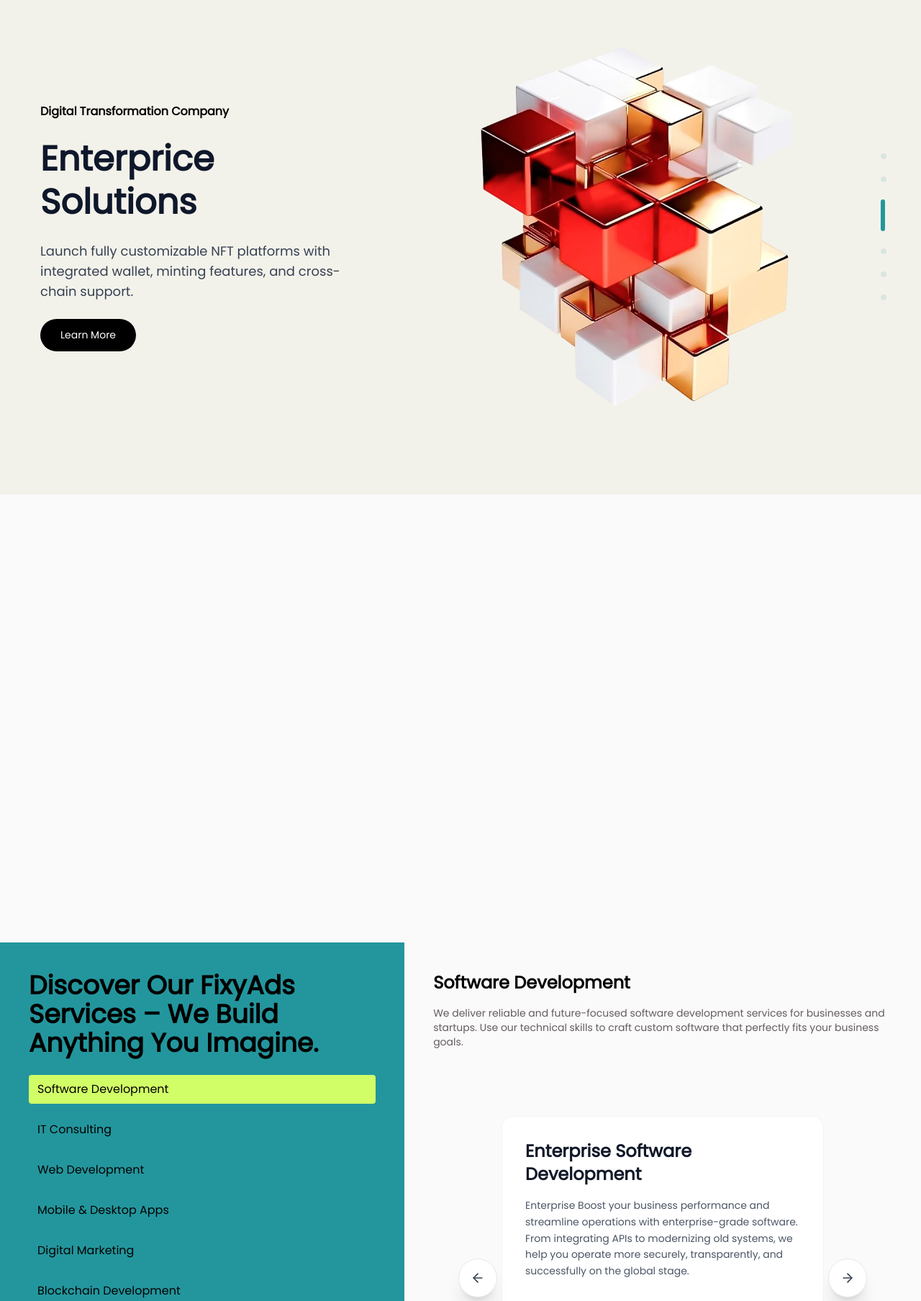
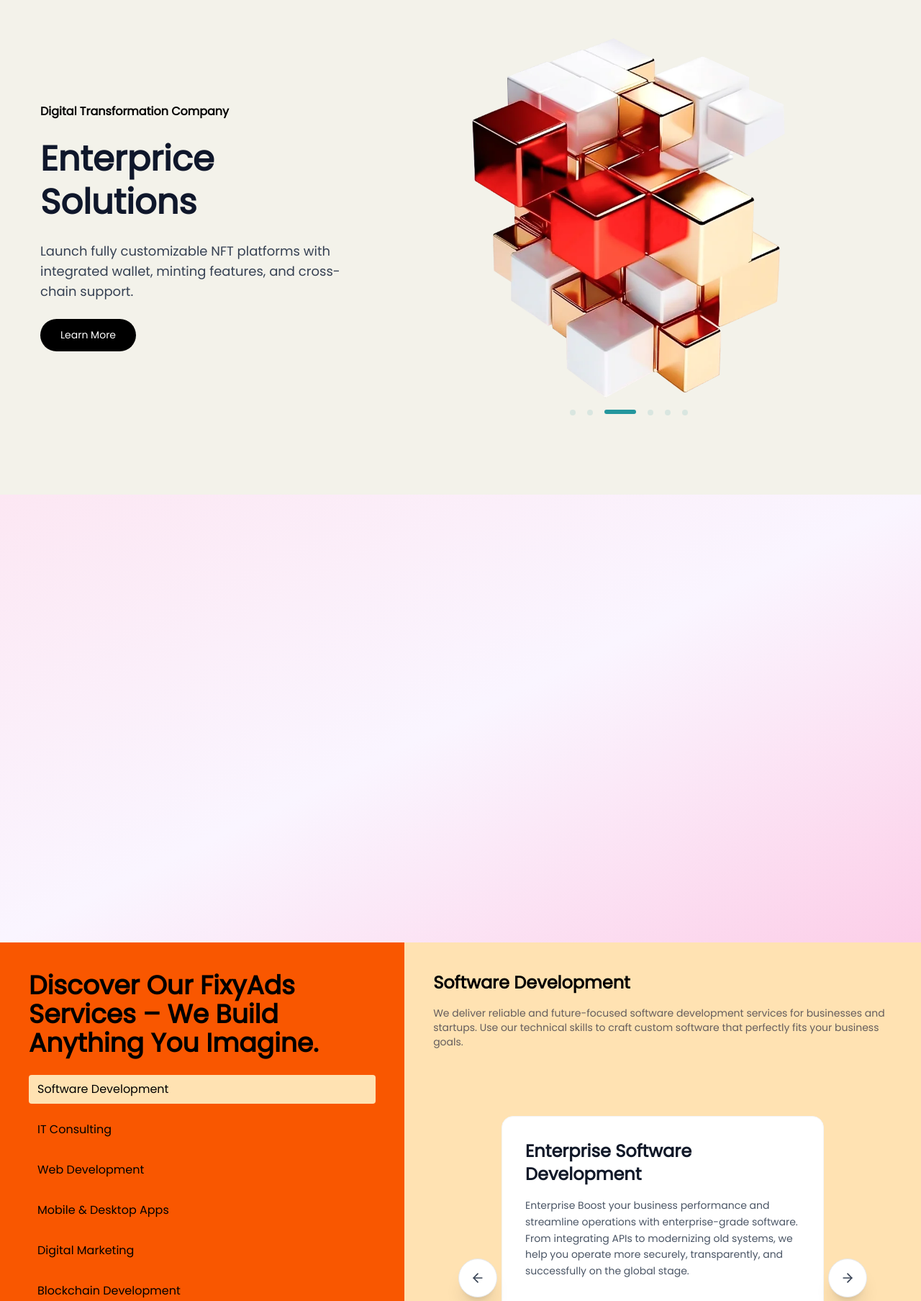
Before and after one commit to MadanDev2077/services, a Next.js app: page / in a window 1280 px wide. Shown: the part 113-1920 px from the top of the page at 72% size. Built offline with nearby package versions, Linux system fonts and the light colour scheme.

Commit message:
Background color changes

```diff
--- a/src/components/CommonLayouts/SignUpCard.js
+++ b/src/components/CommonLayouts/SignUpCard.js
@@ -38,7 +38,7 @@
       ref={containerRef}
       className="container !py-0 !-mt-40 sm:!-mt-50 md:!-mt-[170px] lg:!-mt-[220px] xl:!-mt-[230px] relative z-10"
     >
-      <div className="bg-[#24a3aa] rounded-4xl py-5 sm:py-8 md:py-10 lg:py-14 px-5 sm:px-8 lg:px-10 flex flex-col md:flex-row gap-y-5 md:gap-x-4 lg:gap-x-10">
+      <div className="bg-[#f95700] rounded-4xl py-5 sm:py-8 md:py-10 lg:py-14 px-5 sm:px-8 lg:px-10 flex flex-col md:flex-row gap-y-5 md:gap-x-4 lg:gap-x-10">
         <div className="space-y-2 md:space-y-4 text-white font-bold text-3xl md:text-4xl xl:text-5xl w-full md:w-[50%]">
           <h2>Sign Up For</h2>
           <h2>Special Offer</h2>
--- a/src/components/CryptoHero.js
+++ b/src/components/CryptoHero.js
@@ -54,7 +54,7 @@
   return (
     <section
       ref={containerRef}
-      className="container bg-gradient-to-br from-pink-100 via-purple-50 to-pink-200 relative overflow-hidden"
+      className="container bg-pink relative overflow-hidden"
     >
       {/* Background decorative elements */}
       <div className="absolute inset-0 overflow-hidden">
--- a/src/components/EngagementModel/EngagementModel.js
+++ b/src/components/EngagementModel/EngagementModel.js
@@ -78,7 +78,7 @@
   ];
 
   return (
-    <section ref={containerRef} className="bg-[#f7f7f9]  container">
+    <section ref={containerRef} className="bg-gray  container">
       <div ref={leftContentRef} className="max-w-6xl mx-auto ">
         <h2 className="text-4xl md:text-6xl font-light text-[#1d1d1f] leading-tight">
           ENGAGEMENT
--- a/src/components/Hero.js
+++ b/src/components/Hero.js
@@ -2,14 +2,13 @@
 
 import { useEffect, useRef, useState } from "react";
 import { Swiper, SwiperSlide } from "swiper/react";
-import { Autoplay, Mousewheel, Pagination } from "swiper/modules";
+import { Autoplay, Pagination } from "swiper/modules";
 import "swiper/css";
 import "swiper/css/autoplay";
 import "swiper/css/pagination";
-import "swiper/css/mousewheel";
 
 import gsap from "gsap";
-import ScrollTrigger from "gsap/dist/ScrollTrigger"; // ✅ CORRECT for Vite, CRA, and Next.js
+import ScrollTrigger from "gsap/dist/ScrollTrigger";
 
 import game from "../assets/Images/section/game.webp";
 import web3 from "../assets/Images/section/webe.webp";
@@ -66,26 +65,38 @@
 
   useEffect(() => {
     const ctx = gsap.context(() => {
-      const tl = gsap.timeline({
-        scrollTrigger: {
-          trigger: bannerRef.current,
-          start: "top 80%",
-          end: "bottom 20%", // Ensures full section is scrolled through
-          toggleActions: "play reverse play reverse", // 👈 auto-reverse
-          // markers: true, // ✅ uncomment for debugging scroll positions
-        },
+      const resetToInitial = () => {
+        gsap.set(".crypto-left", { x: -100, opacity: 0 });
+        gsap.set(".crypto-right", { x: 100, opacity: 0 });
+      };
+
+      const animateIn = () => {
+        gsap.to(".crypto-left", {
+          x: 0,
+          opacity: 1,
+          duration: 1.2,
+          ease: "power3.out",
+        });
+        gsap.to(".crypto-right", {
+          x: 0,
+          opacity: 1,
+          duration: 1.2,
+          ease: "power3.out",
+          delay: 0.2,
+        });
+      };
+
+      resetToInitial();
+
+      ScrollTrigger.create({
+        trigger: bannerRef.current,
+        start: "top 80%",
+        end: "bottom 20%",
+        onEnter: animateIn,
+        onEnterBack: animateIn,
+        onLeave: resetToInitial,
+        onLeaveBack: resetToInitial,
       });
-
-      tl.fromTo(
-        ".crypto-left",
-        { x: -100, opacity: 0 },
-        { x: 0, opacity: 1, duration: 1.2, ease: "power3.out" }
-      ).fromTo(
-        ".crypto-right",
-        { x: 100, opacity: 0 },
-        { x: 0, opacity: 1, duration: 1.2, ease: "power3.out" },
-        "-=0.6"
-      );
     }, bannerRef);
 
     return () => ctx.revert();
@@ -94,7 +105,7 @@
   return (
     <section
       ref={bannerRef}
-      className="min-h-screen container justify-center overflow-x-hidden flex flex-col gap-x-10 md:flex-row items-center justify-between px-6 md:px-16 py-12 bg-[#f3f2ea]"
+      className="min-h-screen container justify-center md:justify-between overflow-x-hidden flex flex-col gap-x-10 md:flex-row items-center  px-6 md:px-16 py-12 bg-gray"
     >
       {/* LEFT */}
       <div className="crypto-left md:w-[40%] w-full text-center md:text-left space-y-6">
@@ -109,9 +120,9 @@
       </div>
 
       {/* RIGHT */}
-      <div className="crypto-right hidden md:inline-block md:w-[60%] w-full mt-10 md:mt-0 relative">
+      <div className="crypto-right hidden md:flex md:flex-col md:w-[60%] w-full mt-10 md:mt-0 relative">
         <Swiper
-          direction="vertical"
+          direction="horizontal"
           slidesPerView={1}
           spaceBetween={30}
           loop={true}
@@ -120,15 +131,10 @@
             clickable: true,
             el: ".swiper-pagination-custom",
           }}
-          mousewheel={{
-            forceToAxis: true,
-            thresholdDelta: 50,
-            releaseOnEdges: true,
-          }}
           onSlideChange={(swiper) => {
             setActiveIndex(swiper.realIndex);
           }}
-          modules={[Autoplay, Pagination, Mousewheel]}
+          modules={[Autoplay, Pagination]}
           grabCursor={true}
           className="w-full h-[400px] md:h-[500px] rounded-lg overflow-hidden z-10"
         >
@@ -137,14 +143,14 @@
               <img
                 src={item.image}
                 alt={item.title}
-                className="w-full h-full object-contain rounded-lg shadow"
+                className="w-full h-full object-contain rounded-lg"
               />
             </SwiperSlide>
           ))}
         </Swiper>
 
-        {/* Pagination Dots */}
-        <div className="swiper-pagination-custom absolute !w-auto !left-full transform flex flex-col gap-3 z-0 justify-center" />
+        {/* Pagination Dots Below Swiper */}
+        <div className="swiper-pagination-custom mt-4 self-center !w-auto flex gap-2 z-0 justify-center" />
       </div>
     </section>
   );
--- a/src/components/Home/CardsWithTitle/Cards.js
+++ b/src/components/Home/CardsWithTitle/Cards.js
@@ -53,7 +53,7 @@
   }, []);
 
   return (
-    <section ref={containerRef} className="container">
+    <section ref={containerRef} className="container bg-pink">
       {/* Title Animation Block */}
       <div className="cards-title">
         <TitlewithButton
--- a/src/components/Home/ImageCarousal/ImageCarousal.js
+++ b/src/components/Home/ImageCarousal/ImageCarousal.js
@@ -5,7 +5,7 @@
 
 const ImageCarousal = () => {
   return (
-    <section className=" ">
+    <section className=" bg-pink">
       <div className="container">
         <div className=" space-y-10">
           <TitleWithDesc
--- a/src/components/Home/Industries/Industries.js
+++ b/src/components/Home/Industries/Industries.js
@@ -170,7 +170,7 @@
   }, [swiperReady]);
 
   return (
-    <section ref={containerRef} className="container">
+    <section ref={containerRef} className="container bg-orange">
       {/* Header */}
       <div className="flex justify-between items-center mb-12">
         <h2 ref={titleRef} className="section-title">
--- a/src/components/Home/RightImage/RightIMage.js
+++ b/src/components/Home/RightImage/RightIMage.js
@@ -53,7 +53,10 @@
     return () => ctx.revert();
   }, []);
   return (
-    <section ref={containerRef} className=" container overflow-x-hidden">
+    <section
+      ref={containerRef}
+      className=" container overflow-x-hidden bg-pink"
+    >
       <div className=" grid grid-cols-1 lg:grid-cols-2 gap-x-10">
         <div class="main_image pt-[50%]" ref={rightImageRef}>
           <div
--- a/src/components/Home/Services/Services.js
+++ b/src/components/Home/Services/Services.js
@@ -237,9 +237,9 @@
   const [selected, setSelected] = useState("Software Development");
 
   return (
-    <div className="flex flex-col lg:flex-row  lg:h-screen">
+    <div className="flex flex-col lg:flex-row  lg:h-screen bg-orange">
       {/* Left Menu */}
-      <div className="w-full lg:w-[500px] xl:w-[600px] bg-[#23969d] p-10">
+      <div className="w-full lg:w-[500px] xl:w-[600px] bg-[#f95700] p-10">
         <h2 className="section-title font-bold mb-6">
           Discover Our FixyAds Services – We Build Anything You Imagine.
         </h2>
@@ -249,7 +249,7 @@
               key={service}
               onClick={() => setSelected(service)}
               className={`cursor-pointer py-2 px-3 font-medium rounded ${
-                selected === service ? "bg-[#d1fe67]" : ""
+                selected === service ? " bg-orange" : ""
               }`}
             >
               {service}
--- a/src/components/Home/TechStack/TechStack.js
+++ b/src/components/Home/TechStack/TechStack.js
@@ -54,7 +54,7 @@
   return (
     <section
       ref={containerRef}
-      className="relative bg-white py-24 overflow-hidden container"
+      className="relative bg-orange py-24 overflow-hidden container"
     >
       <div ref={rightImageRef} className="z-20 relative">
         {/* Title Section */}
@@ -75,7 +75,7 @@
 
       <div
         ref={leftContentRef}
-        className="absolute inset-0 bg-white p-2 flex items-center justify-center"
+        className="absolute inset-0 bg-orange  p-2 flex items-center justify-center"
       >
         <img
           src={languageImage.src}
--- a/src/styles/globals.css
+++ b/src/styles/globals.css
@@ -58,6 +58,15 @@
 
 .container {
   @apply px-2 sm:px-5 lg:px-9 xl:px-14 pb-3 sm:pb-6 md:pb-8 lg:pb-14 pt-12 sm:pt-16 lg:pt-24 xl:pt-28 m-auto max-w-[1600px];
+}
+.bg-gray {
+  @apply bg-[#f3f2ea];
+}
+.bg-orange {
+  @apply bg-[#ffe2b2];
+}
+.bg-pink {
+  @apply bg-gradient-to-br from-pink-100 via-purple-50 to-pink-200;
 }
 .blue-font {
   @apply bg-gradient-to-b from-[#2daeb7] to-[#2aa9ad] bg-clip-text text-transparent;
@@ -186,7 +195,7 @@
 .swiper-pagination-custom
   .swiper-pagination-bullet.swiper-pagination-bullet-active {
   background-color: #23969d;
-  width: 6px;
-  height: 44px;
+  height: 6px;
+  width: 44px;
   border-radius: 12px;
 }
```
